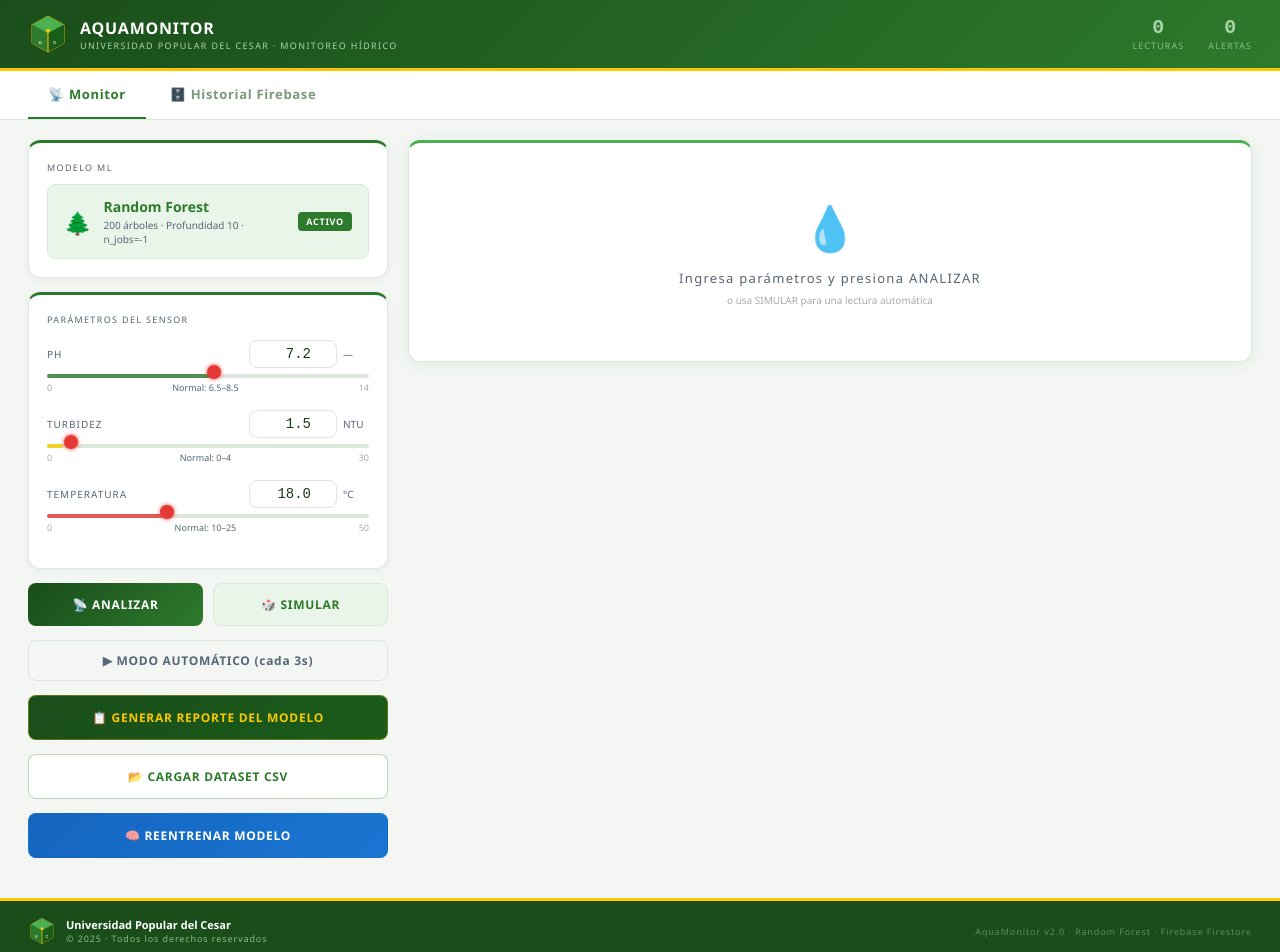
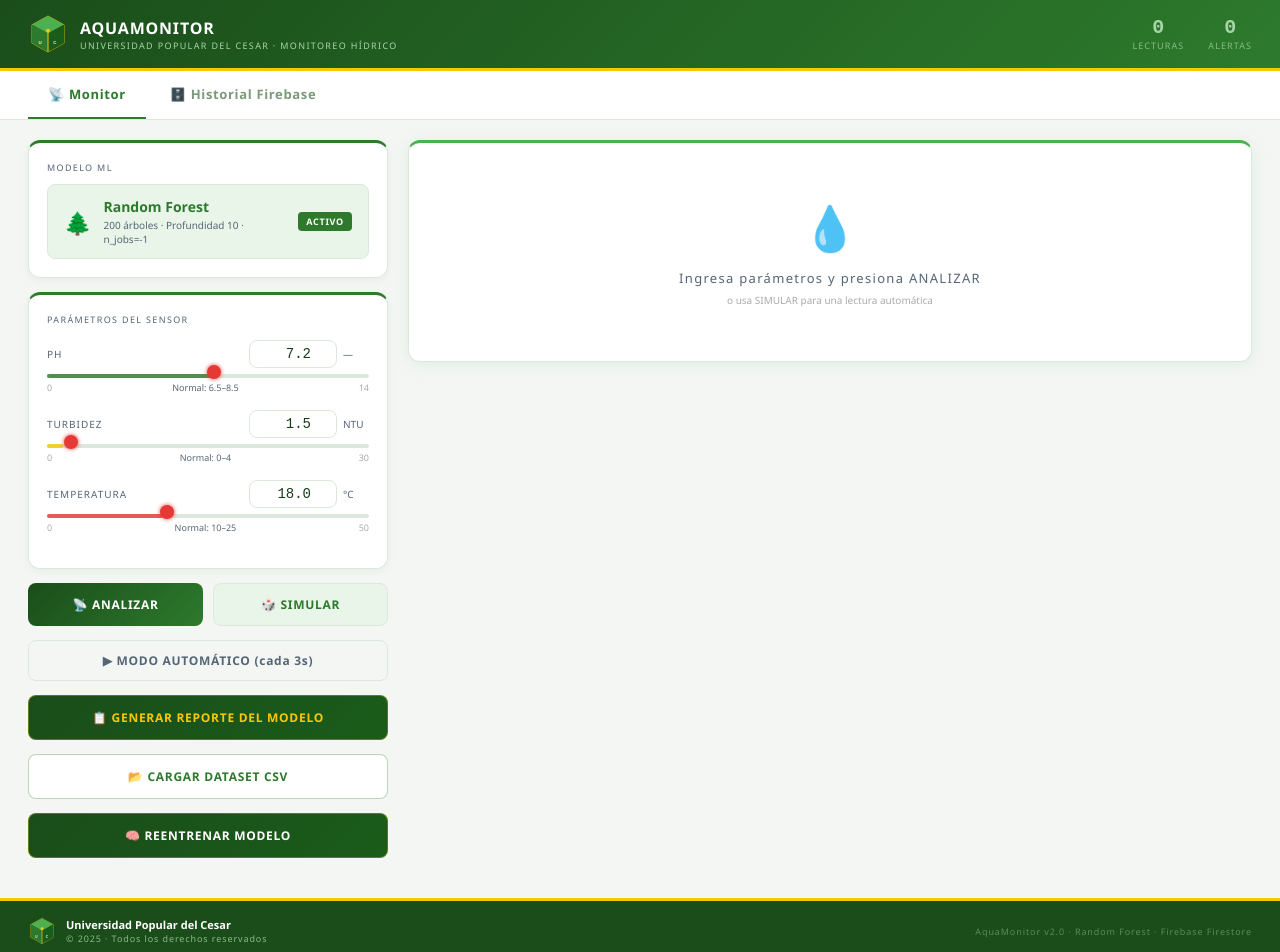
Before and after one commit to KevinBertiz7/SistemaMonitoreoAgua, a React (Create React App) app in the folder aquamonitor/: page / in a window 1280 px wide. Shown: the top 952 px of the page. Built offline with nearby package versions, Linux system fonts and the light colour scheme.

Commit message:
Funcional

```diff
--- a/aquamonitor/src/App.jsx
+++ b/aquamonitor/src/App.jsx
@@ -688,8 +688,8 @@ export default function WaterMonitor() {
             <button onClick={handleReentrenar} disabled={reentrenarLoading}
               style={{ background: reentrenarLoading
                   ? "#e8f5e8"
-                  : `linear-gradient(135deg,#1565C0,#1976D2)`,
-                border:`1px solid #1565C030`, color: reentrenarLoading ? UPC.green : "white",
+                  : `linear-gradient(135deg,${UPC.greenDark},#1a5c1a)`,
+                border:`1px solid ${UPC.yellow}50`, color: reentrenarLoading ? UPC.green : "white",
                 borderRadius:8, padding:"13px", fontFamily:"'Segoe UI',sans-serif",
                 fontWeight:700, fontSize:12, cursor: reentrenarLoading ? "default" : "pointer",
                 letterSpacing:".06em", display:"flex", alignItems:"center", justifyContent:"center", gap:8 }}>
```
